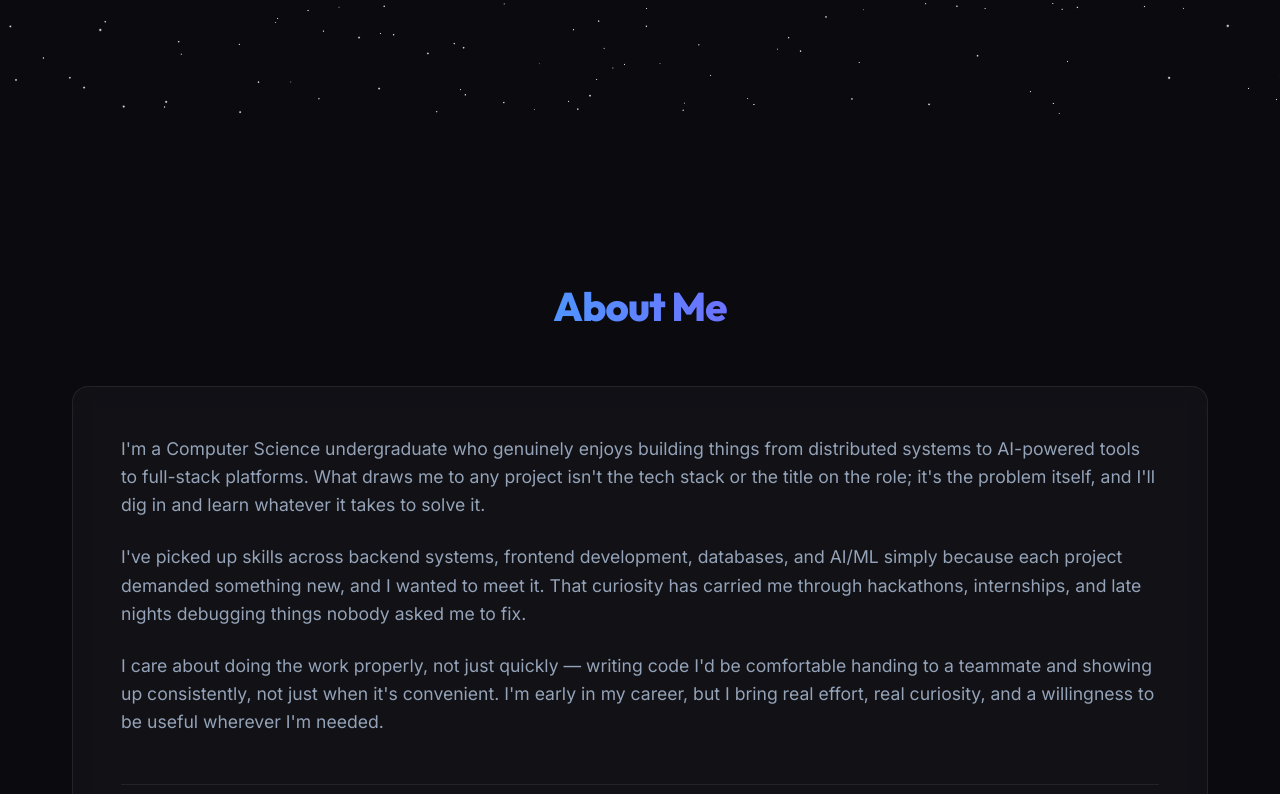
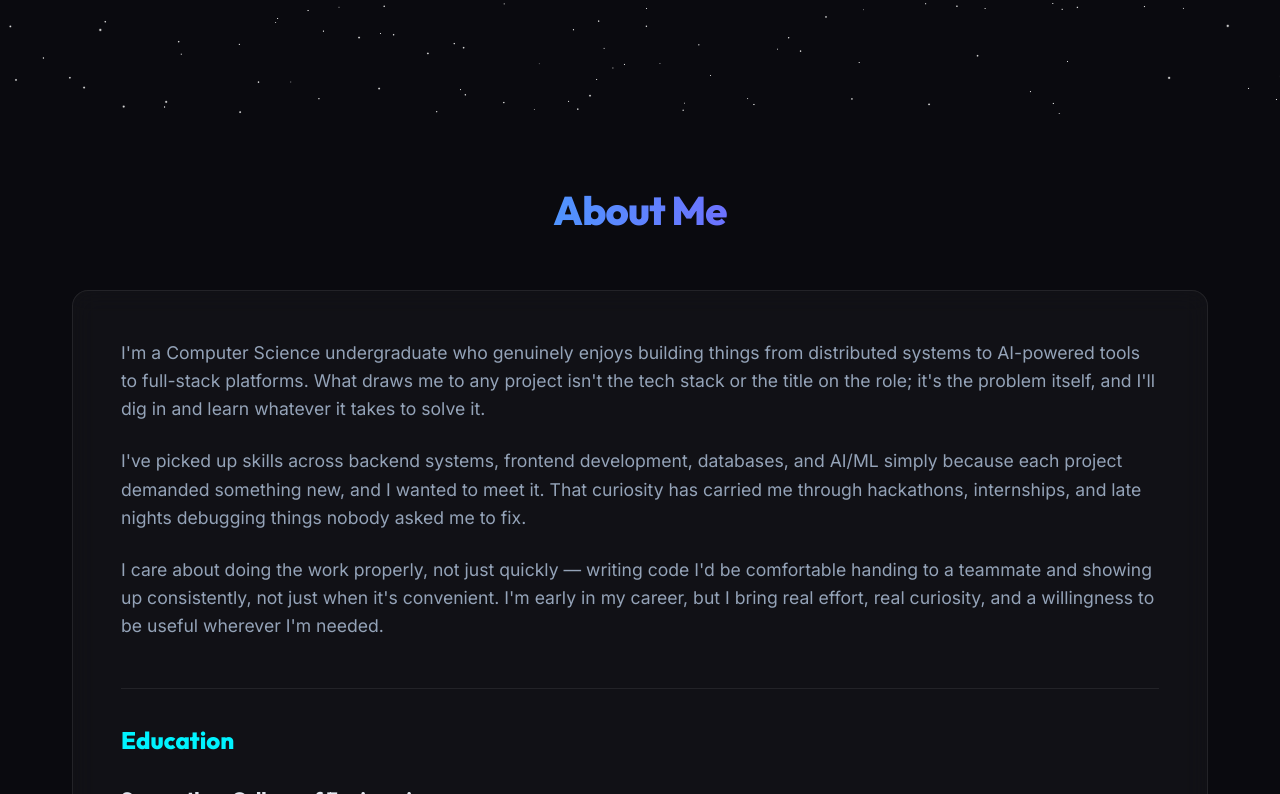
Before and after one commit to Deepakram007/Portfolio, a React (Vite) app: page / in a window 1280 px wide. Shown: the part 686-1480 px from the top of the page. Built offline with nearby package versions, Linux system fonts and the light colour scheme.

Commit message:
feat: initialize global CSS with design tokens, utility classes, and base animations

```diff
--- a/src/index.css
+++ b/src/index.css
@@ -80,7 +80,7 @@ html {
 }
 
 section.container {
-  padding: 10rem 2rem;
+  padding: 4rem 2rem;
   scroll-margin-top: 120px;
 }
 
```
